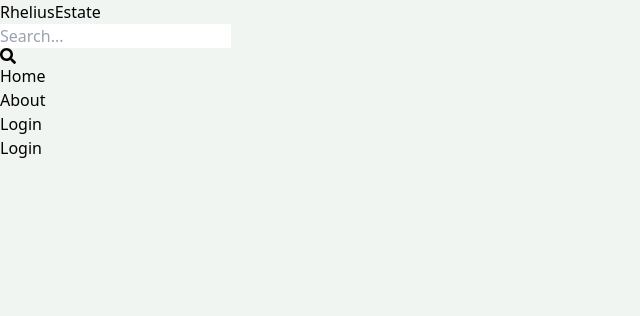
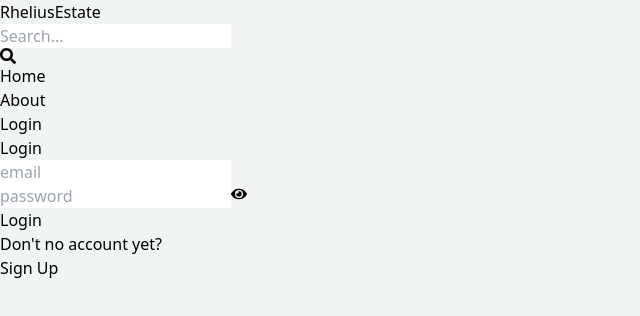
Before and after one commit to petprog/rhelius-estate, a React (Vite) app in the folder client/: page /login in a window 1280 px wide. Shown: the top 316 px of the page, without its empty margins (0-640 px from the left). Built offline with nearby package versions, Linux system fonts and the light colour scheme.

Commit message:
complete sign in page functionality

```diff
--- a/client/src/pages/Login.jsx
+++ b/client/src/pages/Login.jsx
@@ -1,3 +1,92 @@
+import { useState } from "react";
+import { Link, useNavigate } from "react-router-dom";
+import { FaEye, FaEyeSlash } from "react-icons/fa";
+
 export default function Login() {
-  return <div>Login</div>;
+  const [formData, setFormData] = useState({});
+  const [error, setError] = useState(null);
+  const [loading, setLoading] = useState(false);
+  const [showPassword, setShowPassword] = useState(false);
+  const navigate = useNavigate();
+
+  const handleChange = (e) => {
+    setFormData({
+      ...formData,
+      [e.target.id]: e.target.value,
+    });
+  };
+
+  const handleSubmit = async (e) => {
+    e.preventDefault();
+    setLoading(true);
+    setError(null);
+    try {
+      const res = await fetch("/api/auth/login", {
+        method: "POST",
+        headers: {
+          "Content-Type": "application/json",
+        },
+        body: JSON.stringify(formData),
+      });
+      const data = await res.json();
+      console.log(data);
+      if (data.success === false) {
+        throw new Error(data.message);
+      }
+      navigate("/");
+    } catch (error) {
+      setError(error.message);
+    }
+    setLoading(false);
+  };
+
+  const togglePasswordVisibility = (e) => {
+    e.preventDefault();
+    setShowPassword(!showPassword);
+  };
+
+  return (
+    <div className="p-3 max-w-lg mx-auto">
+      <h1 className="text-3xl text-center font-semibold my-7 ">Login</h1>
+      <form action="" onSubmit={handleSubmit} className="flex flex-col gap-4">
+        <input
+          type="email"
+          placeholder="email"
+          className="border p-3 rounded-lg w-full  border-gray-300 outline-none focus:border-slate-700  focus:border-x-2 focus:border-y-2 "
+          id="email"
+          onChange={handleChange}
+          required
+        />
+        <div className="relative">
+          <input
+            type={showPassword ? "text" : "password"}
+            placeholder="password"
+            className="border p-3 rounded-lg w-full  border-gray-300 outline-none focus:border-slate-700  focus:border-x-2 focus:border-y-2 "
+            id="password"
+            onChange={handleChange}
+            required
+          />
+          <button
+            className="absolute inset-y-0 right-0 flex items-center px-4 text-slate-600"
+            onClick={togglePasswordVisibility}
+          >
+            {showPassword ? <FaEyeSlash /> : <FaEye />}
+          </button>
+        </div>
+        <button
+          disabled={loading}
+          className="bg-slate-700 text-white p-3 rounded-lg uppercase hover:opacity-95 disabled:opacity-70"
+        >
+          {loading ? "Loading..." : "Login"}
+        </button>
+      </form>
+      <div className="flex gap-2 mt-3 justify-center">
+        <p>Don&apos;t no account yet?</p>
+        <Link to="/signup">
+          <span className="text-blue-700">Sign Up</span>
+        </Link>
+      </div>
+      {error && <p className="text-red-500 mt-5">{error}</p>}
+    </div>
+  );
 }
--- a/client/src/pages/SignUp.jsx
+++ b/client/src/pages/SignUp.jsx
@@ -1,10 +1,12 @@
 import { useState } from "react";
 import { Link, useNavigate } from "react-router-dom";
+import { FaEye, FaEyeSlash } from "react-icons/fa";
 
 export default function SignUp() {
   const [formData, setFormData] = useState({});
   const [error, setError] = useState(null);
   const [loading, setLoading] = useState(false);
+  const [showPassword, setShowPassword] = useState(false);
   const navigate = useNavigate();
 
   const handleChange = (e) => {
@@ -37,31 +39,49 @@
     }
     setLoading(false);
   };
+
+  const togglePasswordVisibility = (e) => {
+    e.preventDefault();
+    setShowPassword(!showPassword);
+  };
   return (
     <div className="p-3 max-w-lg mx-auto">
       <h1 className="text-3xl text-center font-semibold my-7 ">Sign Up</h1>
-      <form action="" onSubmit={handleSubmit} className="flex flex-col gap-4">
+      <form onSubmit={handleSubmit} className="flex flex-col gap-4">
         <input
           type="text"
           placeholder="username"
-          className="border p-3 rounded-lg"
+          className="border p-3 rounded-lg w-full  border-gray-300 outline-none focus:border-slate-700  focus:border-x-2 focus:border-y-2 "
           id="username"
+          required
           onChange={handleChange}
         />
         <input
           type="email"
           placeholder="email"
-          className="border p-3 rounded-lg"
+          className="border p-3 rounded-lg w-full  border-gray-300 outline-none
+          focus:border-x-2 focus:border-y-2 focus:border-slate-700"
           id="email"
+          required
           onChange={handleChange}
         />
-        <input
-          type="password"
-          placeholder="password"
-          className="border p-3 rounded-lg"
-          id="password"
-          onChange={handleChange}
-        />
+        <div className="relative">
+          <input
+            type={showPassword ? "text" : "password"}
+            placeholder="password"
+            className="border p-3 rounded-lg w-full  border-gray-300 outline-none focus:border-slate-700  focus:border-x-2 focus:border-y-2 "
+            id="password"
+            required
+            onChange={handleChange}
+          />
+          <button
+            className="absolute inset-y-0 right-0 flex items-center px-4 text-slate-600"
+            onClick={togglePasswordVisibility}
+          >
+            {showPassword ? <FaEyeSlash /> : <FaEye />}
+          </button>
+        </div>
+
         <button
           disabled={loading}
           className="bg-slate-700 text-white p-3 rounded-lg uppercase hover:opacity-95 disabled:opacity-70"
```
Also changed, not shown: 1 other file (tests, documents, lock files or other folders).
